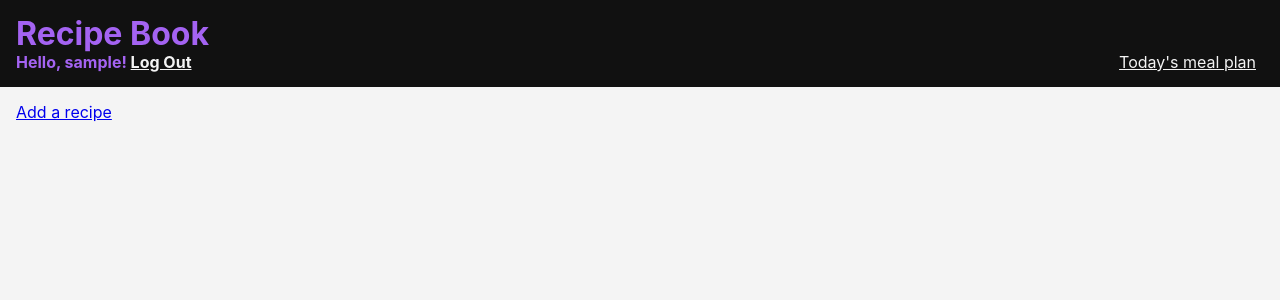
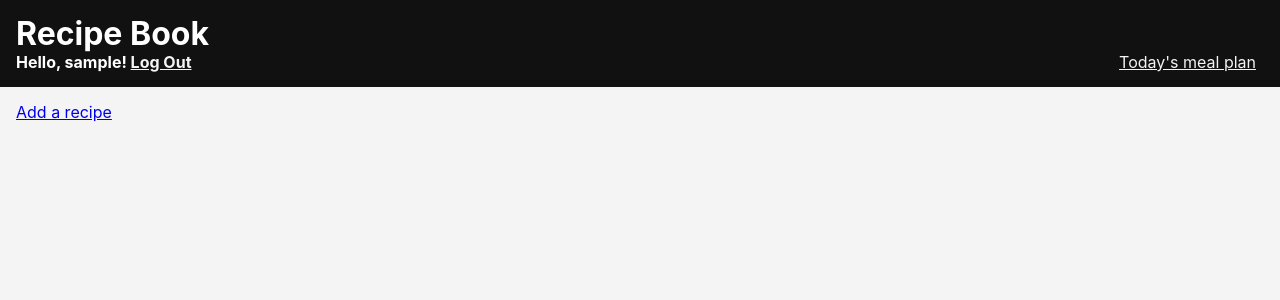
Before and after one commit to Momentum-Team-13/example-django-recipes, a Django app: page / in a window 1280 px wide. Shown: the top 300 px of the page. Run offline with Django 4.2, Linux system fonts and the light colour scheme; the visitor is signed in with stand-in values (Sample User, id 1); data that the repository does not hold is empty; parts of the project's set-up code (start-up, migrations or seed data) failed here and were passed over.

Commit message:
Make the header more readable

```diff
--- a/templates/base.html
+++ b/templates/base.html
@@ -13,8 +13,8 @@
     {% block css %}{% endblock css %}
   </head>
   <body class="sans-serif bg-near-white">
-    <header class="pa3 bg-near-black light-purple">
-      <h1 class="ma0"><a class="light-purple no-underline" href="{% url 'homepage' %}">Recipe Book</a></h1>
+    <header class="pa3 bg-near-black white">
+      <h1 class="ma0"><a class="white no-underline" href="{% url 'homepage' %}">Recipe Book</a></h1>
       <div class="flex justify-between">
         {% if user.is_authenticated %}
         <div class="mr2 b">
```
